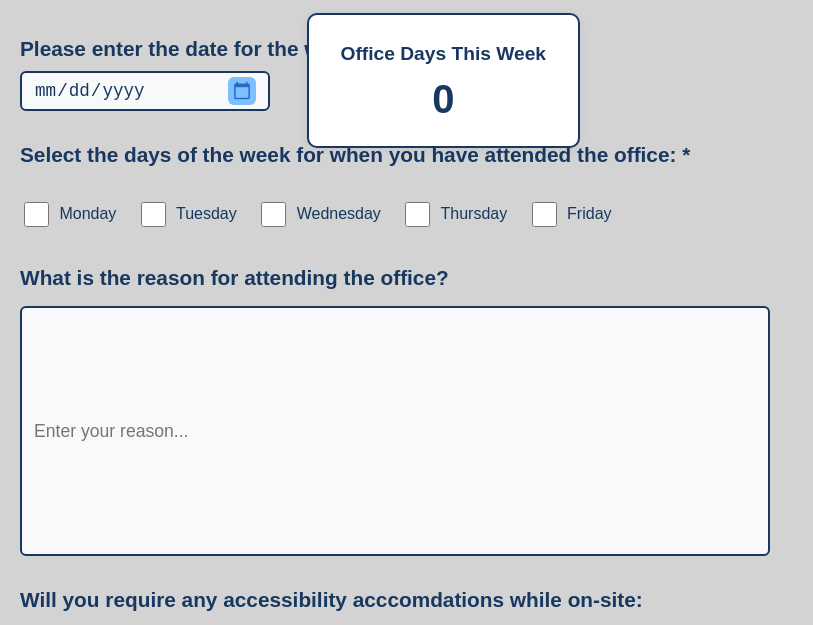
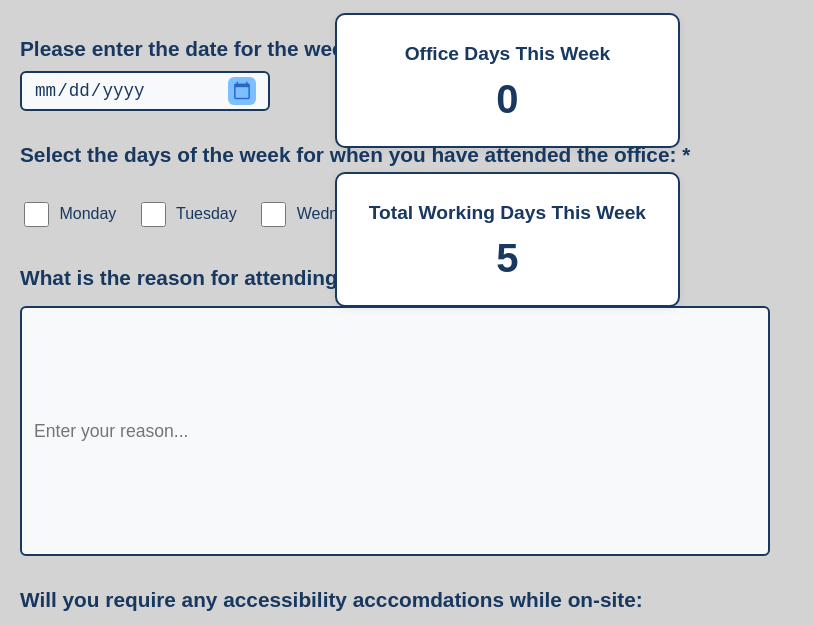
Before and after one commit to MrKilljoy137xxx/OfficeAttendance-Tracker, a plain HTML site: page index.html in a window 1280 px wide. Shown: the part 107-732 px from the top of the page, without its empty margins (0-813 px from the left). Drawn offline with Linux system fonts and the light colour scheme.

Commit message:
Add total working days card to attendance tracker

```diff
--- a/index.html
+++ b/index.html
@@ -47,9 +47,15 @@
             <button type="reset" form="week-begin-form">Reset</button>
             <button type="button" id="exportCsvBtn">Export to CSV</button>
         </div>
-        <div class="data-card" id="officeDaysCard">
-            <h2>Office Days This Week</h2>
-            <div class="office-days-count" id="officeDaysCount">0</div>
+        <div class="data-cards-container">
+            <div class="data-card" id="officeDaysCard">
+                <h2>Office Days This Week</h2>
+                <div class="office-days-count" id="officeDaysCount">0</div>
+            </div>
+            <div class="data-card2" id="TotalDaysCard">
+                <h2>Total Working Days This Week</h2>
+                <div class="total-days-count" id="totalDaysCount">0</div>
+            </div>
         </div>
         <!-- Main content for attendance tracker will go here -->
     </main>
--- a/script.js
+++ b/script.js
@@ -59,3 +59,6 @@ document.querySelectorAll('input[name="days"]').forEach(cb => {
 
 // Initialize the count on page load
 updateOfficeDaysCount();
+
+// Total number of working days
+document.getElementById('totalDaysCount').textContent = 5;
--- a/styles.css
+++ b/styles.css
@@ -207,11 +207,22 @@ body {
     opacity: 0.85;
 }
 
-/* Style for Office Days card */
-.data-card {
+/* Stack the cards vertically */
+.data-cards-container {
+    display: flex;
+    flex-direction: column;
+    gap: 24px;
     position: absolute;
     top: 120px;
-    right: 700px;
+    right: 600px;
+}
+
+/* Style for data card */
+.data-card,
+.data-card2 {
+    position: static;
+    top: 120px;
+    right: 50px;
     background: #FFFFFF;
     border: 2px solid #183860;
     border-radius: 10px;
@@ -225,7 +236,9 @@ body {
     padding-top: 12px;
 }
 
-.data-card h2 {
+/* Style for the title inside the data card */
+.data-card h2,
+.data-card2 h2 {
     font-family: Arial, sans-serif;
     font-size: 1.2rem;
     color: #183860;
@@ -233,7 +246,9 @@ body {
     background: transparent;
 }
 
-.office-days-count {
+/* Style for text inside the cards */
+.office-days-count,
+.total-days-count {
     font-size: 2.5rem;
     font-weight: bold;
     color: #183860; /* Office Days number in white */
```
